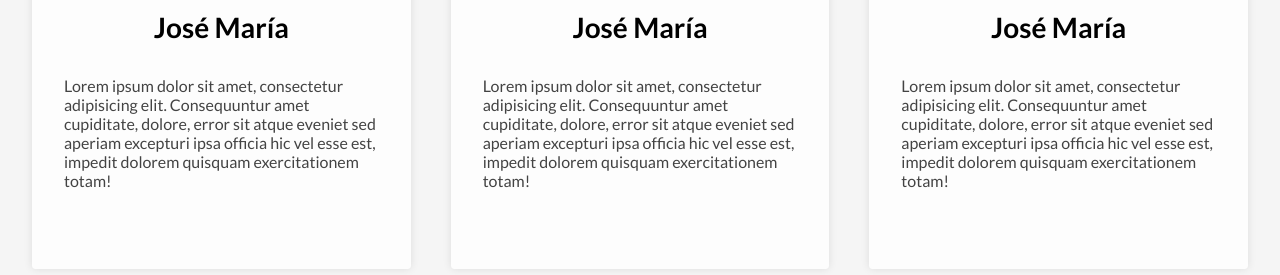
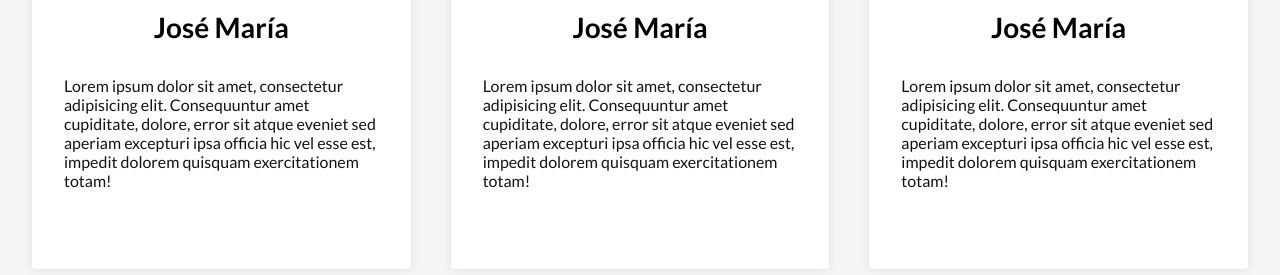
Before and after one commit to realDiegoR/parallax-efect, a website: page index.html in a window 1280 px wide. Shown: the part 407-682 px from the top of the page. Drawn offline with Linux system fonts and the light colour scheme; a web font is replaced by a local one.

Commit message:
reduce card transparency

```diff
--- a/css/styles.css
+++ b/css/styles.css
@@ -229,7 +229,7 @@ body {
 	flex-flow: column nowrap;
 	align-items: center;
 	gap: 2rem;
-	background: rgba(255, 255, 255, 0.8);
+	background: rgba(255, 255, 255, 0.95);
 	border-radius: var(--borderRadius);
 	box-shadow: 0 0 8px rgba(0, 0, 0, 0.1);
 }
@@ -247,7 +247,7 @@ body {
 }
 
 .card__text {
-	color: #434343;
+	color: #121212;
 }
 
 .footer {
```
